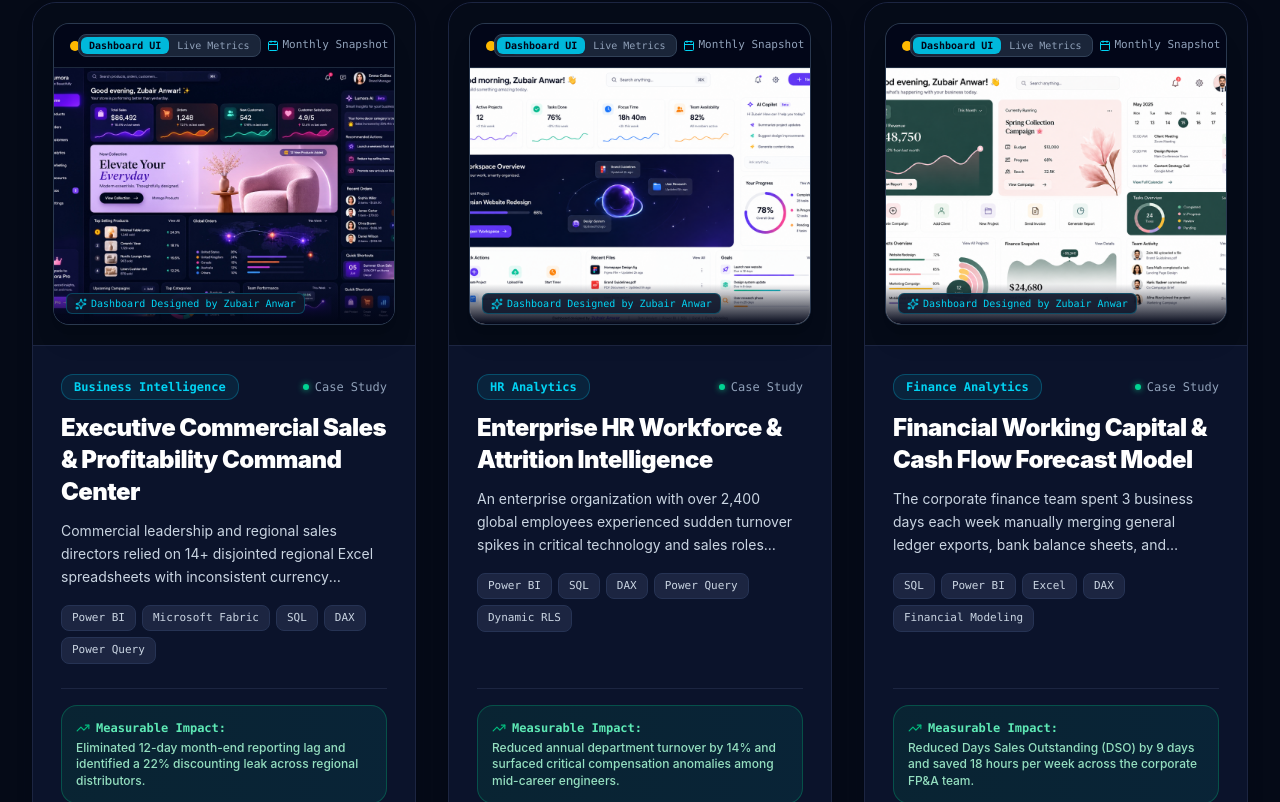
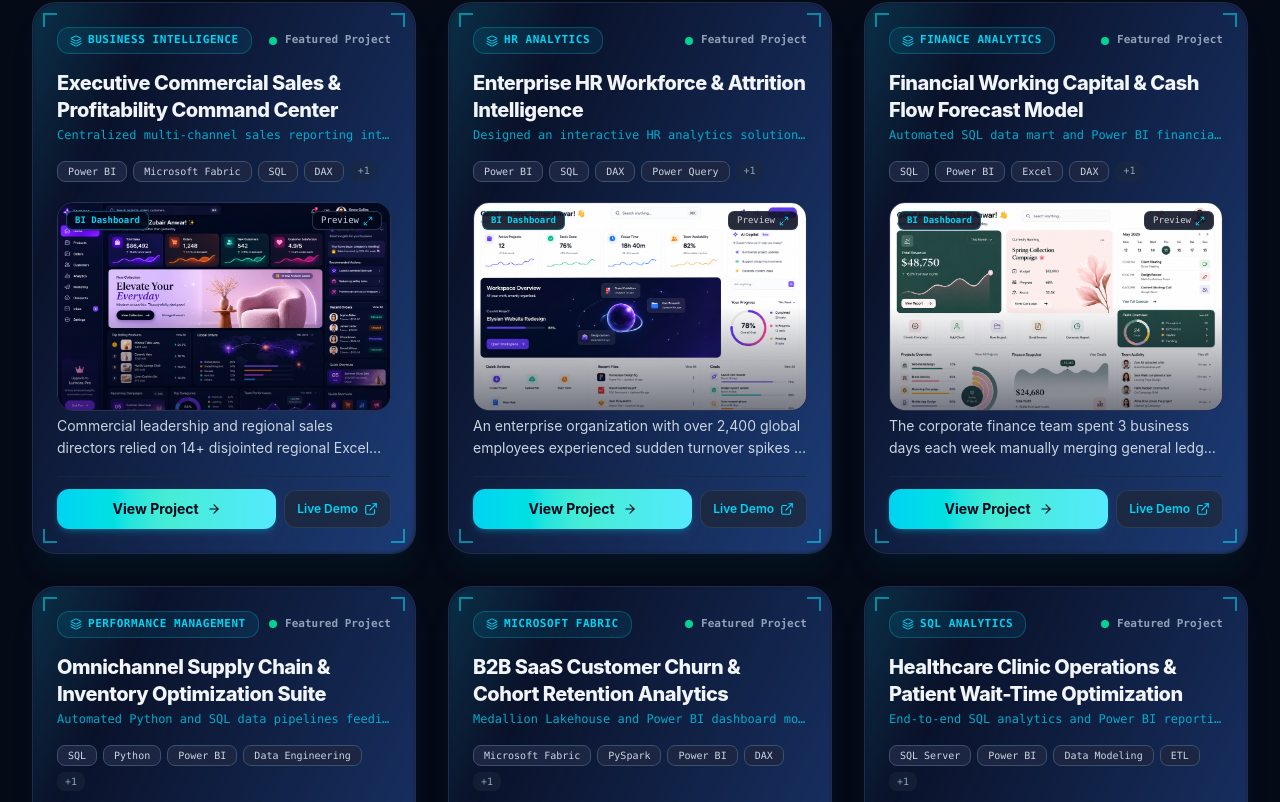
Before and after one commit to zubairanwar499-bi/zubair-anwar-portfolio, a React (Vite) app: page / in a window 1280 px wide. Shown: the part 3598-4400 px from the top of the page. Built offline with nearby package versions, Linux system fonts and the light colour scheme.

Commit message:
feat: upgrade Projects section with dark cyber futuristic UI, animated neon borders, center dashboard preview, and smooth hover/tap expansion

```diff
--- a/src/components/ProjectCard.tsx
+++ b/src/components/ProjectCard.tsx
@@ -1,8 +1,16 @@
-import React from 'react';
+import React, { useState } from 'react';
 import type { Project } from '../data/portfolioData';
-import { DashboardMock } from './DashboardMock';
-import { TiltCard } from './TiltCard';
-import { ArrowRight, TrendingUp } from 'lucide-react';
+import {
+  ArrowRight,
+  ExternalLink,
+  TrendingUp,
+  Database,
+  Sparkles,
+  Layers,
+  ChevronDown,
+  Maximize2
+} from 'lucide-react';
+import { motion, AnimatePresence } from 'framer-motion';
 
 interface ProjectCardProps {
   project: Project;
@@ -13,93 +21,197 @@ export const ProjectCard: React.FC<ProjectCardProps> = ({
   project,
   onOpenCaseStudy,
 }) => {
+  const [isHovered, setIsHovered] = useState(false);
+  const [isMobileExpanded, setIsMobileExpanded] = useState(false);
+
+  // Both desktop hover and mobile tap toggle expansion
+  const isExpanded = isHovered || isMobileExpanded;
+
   return (
-    <TiltCard
-      maxTilt={7}
-      scale={1.015}
-      glowColor="rgba(0, 240, 255, 0.25)"
-      className="h-full"
+    <div
+      onMouseEnter={() => setIsHovered(true)}
+      onMouseLeave={() => setIsHovered(false)}
+      className="cyber-neon-card group h-full flex flex-col justify-between p-5 sm:p-6 bg-slate-900/90 dark:bg-navy-900/95 border border-slate-700/60 dark:border-navy-750/80 shadow-xl hover:shadow-2xl dark:shadow-cyan-950/20 backdrop-blur-xl transition-all duration-300 overflow-hidden select-none"
     >
-      <div className="flex flex-col h-full rounded-3xl bg-white dark:bg-navy-900 border border-slate-200/80 dark:border-navy-800 shadow-lg hover:shadow-2xl dark:shadow-navy-950/60 transition-all duration-300 overflow-hidden group hover:border-cyan-500/50">
+      {/* Subtle Animated Cyber Corner Brackets */}
+      <span className="cyber-corner-tl" />
+      <span className="cyber-corner-tr" />
+      <span className="cyber-corner-bl" />
+      <span className="cyber-corner-br" />
 
-        {/* Top Visual Mockup */}
-        <div className="p-4 sm:p-5 bg-slate-100/80 dark:bg-navy-950/90 border-b border-slate-200/70 dark:border-navy-800">
-          <DashboardMock
-            project={project}
-            compact={true}
-            onExpand={() => onOpenCaseStudy(project)}
-          />
+      {/* Card Inner Content Container */}
+      <div className="relative z-10 flex flex-col h-full space-y-4">
+
+        {/* Top Header: Category & Featured Project Badge */}
+        <div className="flex items-center justify-between gap-2">
+          <div className="inline-flex items-center gap-1.5 px-3 py-1 rounded-xl text-[11px] font-mono font-bold uppercase tracking-wider bg-cyan-500/10 text-cyan-400 border border-cyan-500/30">
+            <Layers className="w-3 h-3 text-cyan-400" />
+            <span>{project.category}</span>
           </div>
 
-        {/* Card Content */}
-        <div className="p-6 sm:p-7 flex-1 flex flex-col justify-between space-y-6">
-
-          <div className="space-y-3">
-
-            {/* Category & Tech Pills */}
-            <div className="flex flex-wrap items-center justify-between gap-2">
-              <span className="px-3 py-1 rounded-xl text-xs font-bold font-mono bg-cyan-500/10 text-cyan-600 dark:text-cyan-400 border border-cyan-500/30">
-                {project.category}
+          <div className="flex items-center gap-2">
+            <span className="relative flex h-2 w-2">
+              <span className="animate-ping absolute inline-flex h-full w-full rounded-full bg-emerald-400 opacity-75"></span>
+              <span className="relative inline-flex rounded-full h-2 w-2 bg-emerald-400"></span>
             </span>
-
-              <div className="flex items-center gap-1.5 text-xs text-slate-500 dark:text-slate-400 font-mono">
-                <span className="w-1.5 h-1.5 rounded-full bg-emerald-400 shadow-[0_0_6px_#10b981]"></span>
-                <span>Case Study</span>
+            <span className="text-[11px] font-mono font-semibold text-slate-400 group-hover:text-emerald-400 transition-colors">
+              Featured Project
+            </span>
           </div>
         </div>
 
         {/* Project Title */}
-            <h3 className="text-xl sm:text-2xl font-black text-slate-900 dark:text-white tracking-tight group-hover:text-cyan-500 transition-colors">
+        <div>
+          <h3
+            onClick={() => onOpenCaseStudy(project)}
+            className="text-lg sm:text-xl font-extrabold text-slate-100 group-hover:text-cyan-400 transition-colors tracking-tight leading-snug cursor-pointer line-clamp-2"
+          >
             {project.title}
           </h3>
+          <p className="text-xs text-cyan-500/90 font-mono mt-0.5 truncate">
+            {project.tagline}
+          </p>
+        </div>
 
-            {/* Business Problem & Summary */}
-            <p className="text-sm text-slate-600 dark:text-slate-300 leading-relaxed line-clamp-3">
-              {project.problem.description}
-            </p>
-
-            {/* Tech Badges */}
-            <div className="flex flex-wrap gap-1.5 pt-1">
-              {project.technologies.map((tech) => (
+        {/* Tech Stack Pills */}
+        <div className="flex flex-wrap gap-1.5 pt-0.5">
+          {project.technologies.slice(0, 4).map((tech) => (
             <span
               key={tech}
-                  className="px-2.5 py-1 rounded-lg text-[11px] font-mono font-medium bg-slate-100 dark:bg-navy-800 text-slate-700 dark:text-slate-300 border border-slate-200/60 dark:border-navy-750"
+              className="px-2.5 py-0.5 rounded-lg text-[10px] font-mono font-medium bg-slate-800/90 dark:bg-navy-800 text-slate-300 border border-slate-700/60 dark:border-navy-700 group-hover:border-cyan-500/30 transition-colors"
             >
               {tech}
             </span>
           ))}
+          {project.technologies.length > 4 && (
+            <span className="px-2 py-0.5 rounded-lg text-[10px] font-mono text-slate-400 bg-slate-800/50">
+              +{project.technologies.length - 4}
+            </span>
+          )}
         </div>
 
+        {/* Center: High-Resolution Dashboard Preview with Cyber Frame */}
+        <div
+          onClick={() => onOpenCaseStudy(project)}
+          className="relative w-full aspect-[16/10] rounded-2xl overflow-hidden bg-slate-950 border border-slate-700/80 dark:border-navy-750 shadow-inner group/img cursor-pointer my-1"
+        >
+          {project.image ? (
+            <img
+              src={project.image}
+              alt={project.title}
+              loading="lazy"
+              className="w-full h-full object-cover object-top group-hover/img:scale-105 transition-transform duration-500 ease-out"
+            />
+          ) : (
+            <div className="w-full h-full flex flex-col items-center justify-center bg-gradient-to-br from-slate-900 to-navy-950 p-4 text-center space-y-2">
+              <Database className="w-8 h-8 text-cyan-400 animate-pulse" />
+              <div className="text-xs font-mono font-bold text-slate-300">{project.title}</div>
+              <div className="text-[10px] font-mono text-cyan-400">Power BI Dimensional Model</div>
+            </div>
+          )}
+
+          {/* Cyber HUD Preview Overlay Ribbon */}
+          <div className="absolute top-2 left-2 right-2 flex items-center justify-between pointer-events-none">
+            <span className="px-2 py-0.5 rounded-md text-[9px] font-mono font-bold bg-slate-950/85 text-cyan-400 border border-cyan-500/40 backdrop-blur-md">
+              BI Dashboard
+            </span>
+            <span className="px-2 py-0.5 rounded-md text-[9px] font-mono text-slate-300 bg-slate-950/85 border border-slate-700/80 backdrop-blur-md flex items-center gap-1">
+              <span>Preview</span>
+              <Maximize2 className="w-2.5 h-2.5 text-cyan-400" />
+            </span>
           </div>
 
-          {/* Business Impact Box & CTA */}
-          <div className="space-y-4 pt-4 border-t border-slate-100 dark:border-navy-800">
+          {/* Interactive Hover Sheen on Image */}
+          <div className="absolute inset-0 bg-gradient-to-t from-slate-950/90 via-transparent to-transparent opacity-60 group-hover/img:opacity-30 transition-opacity duration-300" />
 
-            {/* Business Impact Callout */}
-            <div className="p-3.5 rounded-2xl bg-gradient-to-r from-emerald-500/10 to-teal-500/10 border border-emerald-500/30 space-y-1">
-              <div className="flex items-center gap-1.5 text-xs font-bold text-emerald-800 dark:text-emerald-300 font-mono">
-                <TrendingUp className="w-3.5 h-3.5 text-emerald-500" />
-                <span>Measurable Impact:</span>
+          <div className="absolute bottom-2.5 left-3 right-3 flex items-center justify-between opacity-0 group-hover:opacity-100 transition-opacity duration-300">
+            <span className="text-[11px] font-mono font-bold text-cyan-300 bg-slate-900/90 px-2 py-1 rounded-lg border border-cyan-500/40 backdrop-blur-md flex items-center gap-1 shadow-lg">
+              <Sparkles className="w-3 h-3 text-cyan-400" />
+              Click to Open Full Architecture
+            </span>
           </div>
-              <p className="text-xs text-emerald-950 dark:text-emerald-200/90 leading-snug font-medium">
+        </div>
+
+        {/* Short Project Description */}
+        <p className="text-xs sm:text-sm text-slate-300 leading-relaxed line-clamp-2">
+          {project.problem.description}
+        </p>
+
+        {/* Expandable Additional Project Info (Revealed on Hover / Mobile Tap) */}
+        <AnimatePresence>
+          {isExpanded && (
+            <motion.div
+              initial={{ opacity: 0, height: 0 }}
+              animate={{ opacity: 1, height: 'auto' }}
+              exit={{ opacity: 0, height: 0 }}
+              transition={{ duration: 0.3, ease: [0.22, 1, 0.36, 1] }}
+              className="overflow-hidden space-y-2.5 pt-2"
+            >
+              {/* Measurable Business Impact Highlight */}
+              <div className="p-3 rounded-xl bg-gradient-to-r from-emerald-500/10 to-teal-500/10 border border-emerald-500/30 text-xs">
+                <div className="flex items-center gap-1.5 font-mono font-bold text-emerald-400 text-[11px] mb-1">
+                  <TrendingUp className="w-3.5 h-3.5" />
+                  <span>Business Impact Outcome:</span>
+                </div>
+                <p className="text-[11px] sm:text-xs text-slate-200 leading-snug">
                   {project.businessImpactSummary}
                 </p>
               </div>
 
-            {/* Action Button */}
+              {/* Key Metrics Quick Ribbon */}
+              {project.metrics && project.metrics.length > 0 && (
+                <div className="grid grid-cols-2 gap-2 pt-0.5">
+                  {project.metrics.slice(0, 2).map((m, idx) => (
+                    <div key={idx} className="p-2 rounded-lg bg-slate-800/70 border border-slate-700/50">
+                      <div className="text-[10px] font-mono text-slate-400 truncate">{m.label}</div>
+                      <div className="text-xs sm:text-sm font-extrabold text-cyan-400 font-mono">{m.value}</div>
+                    </div>
+                  ))}
+                </div>
+              )}
+            </motion.div>
+          )}
+        </AnimatePresence>
+
+        {/* Bottom Actions: View Project & Live Demo / Details */}
+        <div className="pt-3 border-t border-slate-800/80 flex items-center gap-2">
+          {/* Primary: View Deep Project Case Study */}
           <button
+            type="button"
             onClick={() => onOpenCaseStudy(project)}
-              className="w-full inline-flex items-center justify-center gap-2 px-5 py-3.5 rounded-xl font-bold text-sm text-white bg-slate-900 hover:bg-gradient-to-r hover:from-blue-600 hover:to-cyan-500 dark:bg-navy-800 dark:hover:from-blue-600 dark:hover:to-cyan-500 transition-all duration-300 shadow-md group-hover:shadow-cyan-500/20"
+            className="flex-1 inline-flex items-center justify-center gap-2 px-3.5 py-2.5 rounded-xl font-bold text-xs sm:text-sm text-slate-950 bg-gradient-to-r from-cyan-400 via-teal-300 to-cyan-300 hover:from-cyan-300 hover:to-teal-200 shadow-md shadow-cyan-500/25 transition-all duration-200 active:scale-98 cursor-pointer"
           >
-              <span>View Deep Case Study</span>
-              <ArrowRight className="w-4 h-4 text-cyan-400 group-hover:translate-x-1 transition-transform" />
+            <span>View Project</span>
+            <ArrowRight className="w-3.5 h-3.5 text-slate-950 group-hover:translate-x-0.5 transition-transform" />
           </button>
 
+          {/* Secondary: Live Demo / Architecture Expand */}
+          <button
+            type="button"
+            onClick={() => onOpenCaseStudy(project)}
+            className="inline-flex items-center justify-center gap-1.5 px-3 py-2.5 rounded-xl font-semibold text-xs text-cyan-400 hover:text-white bg-slate-800/80 hover:bg-slate-700 border border-slate-700/80 hover:border-cyan-500/50 transition-all duration-200 cursor-pointer shrink-0"
+            title="Interactive Live Demo & Metrics"
+          >
+            <span>Live Demo</span>
+            <ExternalLink className="w-3.5 h-3.5" />
+          </button>
+
+          {/* Mobile Tap Toggle Button */}
+          <button
+            type="button"
+            onClick={(e) => {
+              e.stopPropagation();
+              setIsMobileExpanded(!isMobileExpanded);
+            }}
+            className="sm:hidden p-2 rounded-xl text-slate-400 hover:text-cyan-400 bg-slate-800/80 border border-slate-700/80 transition-colors"
+            aria-label="Toggle details"
+            title="Toggle details"
+          >
+            <ChevronDown className={`w-4 h-4 transition-transform duration-200 ${isMobileExpanded ? 'rotate-180 text-cyan-400' : ''}`} />
+          </button>
         </div>
 
       </div>
-
     </div>
-    </TiltCard>
   );
 };
--- a/src/index.css
+++ b/src/index.css
@@ -202,3 +202,131 @@ body {
   -webkit-backdrop-filter: blur(12px);
   border: 1px solid var(--border-glow);
 }
+
+/* =========================================================
+   FUTURISTIC CYBER NEON PROJECT CARDS & CORNER ACCENTS
+   ========================================================= */
+
+@keyframes neonBorderSpin {
+  0% {
+    background-position: 0% 50%;
+  }
+  50% {
+    background-position: 100% 50%;
+  }
+  100% {
+    background-position: 0% 50%;
+  }
+}
+
+.cyber-neon-card {
+  position: relative;
+  background-color: var(--bg-card-raw);
+  border-radius: 1.5rem;
+  transition: transform 0.35s cubic-bezier(0.22, 1, 0.36, 1), box-shadow 0.35s ease;
+}
+
+.cyber-neon-card::before {
+  content: '';
+  position: absolute;
+  inset: -1.5px;
+  border-radius: calc(1.5rem + 1.5px);
+  background: linear-gradient(
+    115deg,
+    var(--accent-primary),
+    transparent 20%,
+    var(--accent-secondary) 50%,
+    transparent 75%,
+    var(--accent-tertiary),
+    var(--accent-primary)
+  );
+  background-size: 250% 250%;
+  animation: neonBorderSpin 7s ease infinite;
+  z-index: 0;
+  opacity: 0.35;
+  filter: blur(2.5px);
+  transition: opacity 0.3s ease, filter 0.3s ease;
+  pointer-events: none;
+}
+
+.cyber-neon-card:hover::before {
+  opacity: 0.9;
+  filter: blur(5px);
+}
+
+/* Cyber Corner Brackets */
+.cyber-corner-tl {
+  position: absolute;
+  top: 10px;
+  left: 10px;
+  width: 14px;
+  height: 14px;
+  border-top: 2px solid var(--accent-primary);
+  border-left: 2px solid var(--accent-primary);
+  pointer-events: none;
+  z-index: 20;
+  opacity: 0.5;
+  transition: all 0.3s cubic-bezier(0.22, 1, 0.36, 1);
+}
+
+.cyber-corner-tr {
+  position: absolute;
+  top: 10px;
+  right: 10px;
+  width: 14px;
+  height: 14px;
+  border-top: 2px solid var(--accent-primary);
+  border-right: 2px solid var(--accent-primary);
+  pointer-events: none;
+  z-index: 20;
+  opacity: 0.5;
+  transition: all 0.3s cubic-bezier(0.22, 1, 0.36, 1);
+}
+
+.cyber-corner-bl {
+  position: absolute;
+  bottom: 10px;
+  left: 10px;
+  width: 14px;
+  height: 14px;
+  border-bottom: 2px solid var(--accent-primary);
+  border-left: 2px solid var(--accent-primary);
+  pointer-events: none;
+  z-index: 20;
+  opacity: 0.5;
+  transition: all 0.3s cubic-bezier(0.22, 1, 0.36, 1);
+}
+
+.cyber-corner-br {
+  position: absolute;
+  bottom: 10px;
+  right: 10px;
+  width: 14px;
+  height: 14px;
+  border-bottom: 2px solid var(--accent-primary);
+  border-right: 2px solid var(--accent-primary);
+  pointer-events: none;
+  z-index: 20;
+  opacity: 0.5;
+  transition: all 0.3s cubic-bezier(0.22, 1, 0.36, 1);
+}
+
+.group:hover .cyber-corner-tl {
+  transform: translate(-3px, -3px);
+  opacity: 1;
+}
+
+.group:hover .cyber-corner-tr {
+  transform: translate(3px, -3px);
+  opacity: 1;
+}
+
+.group:hover .cyber-corner-bl {
+  transform: translate(-3px, 3px);
+  opacity: 1;
+}
+
+.group:hover .cyber-corner-br {
+  transform: translate(3px, 3px);
+  opacity: 1;
+}
```
Lines whose indentation alone changed are shown as unchanged.
